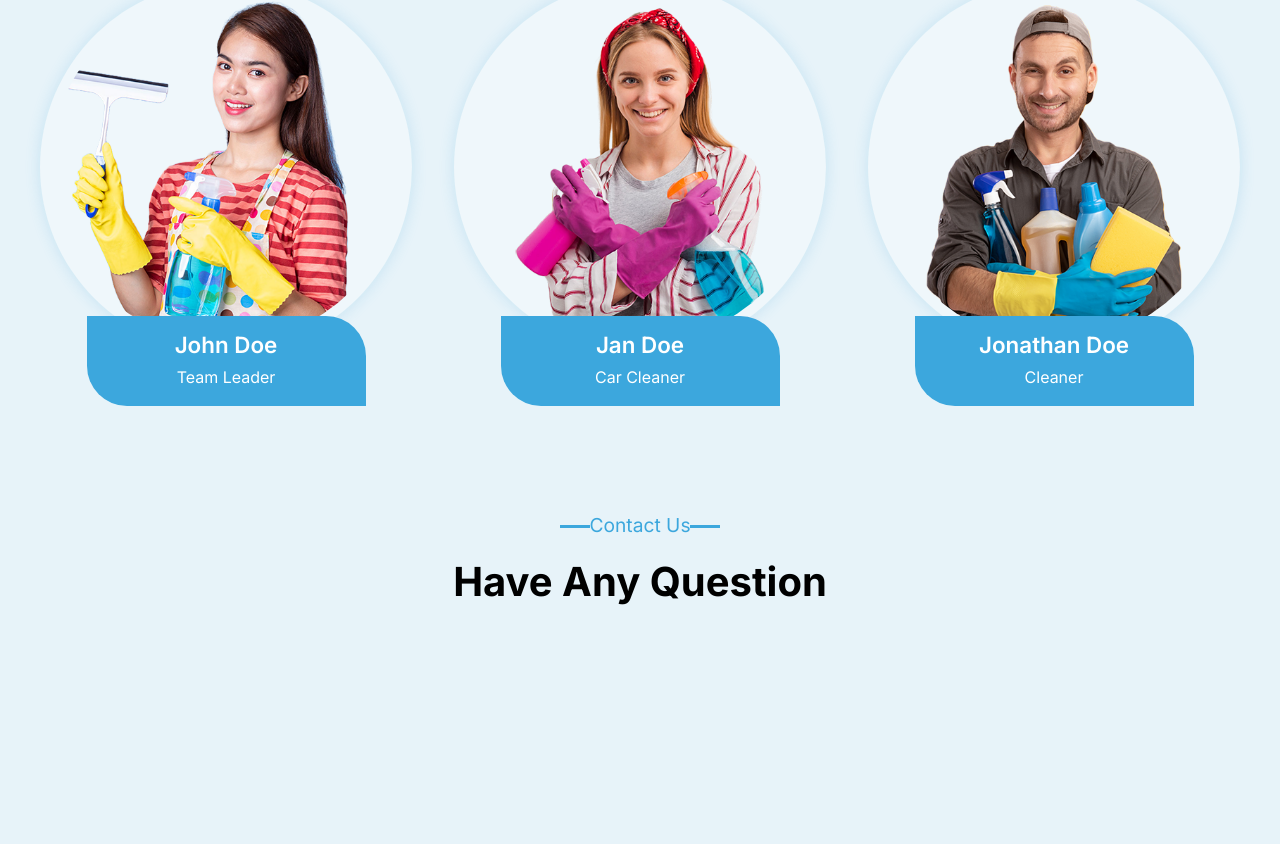
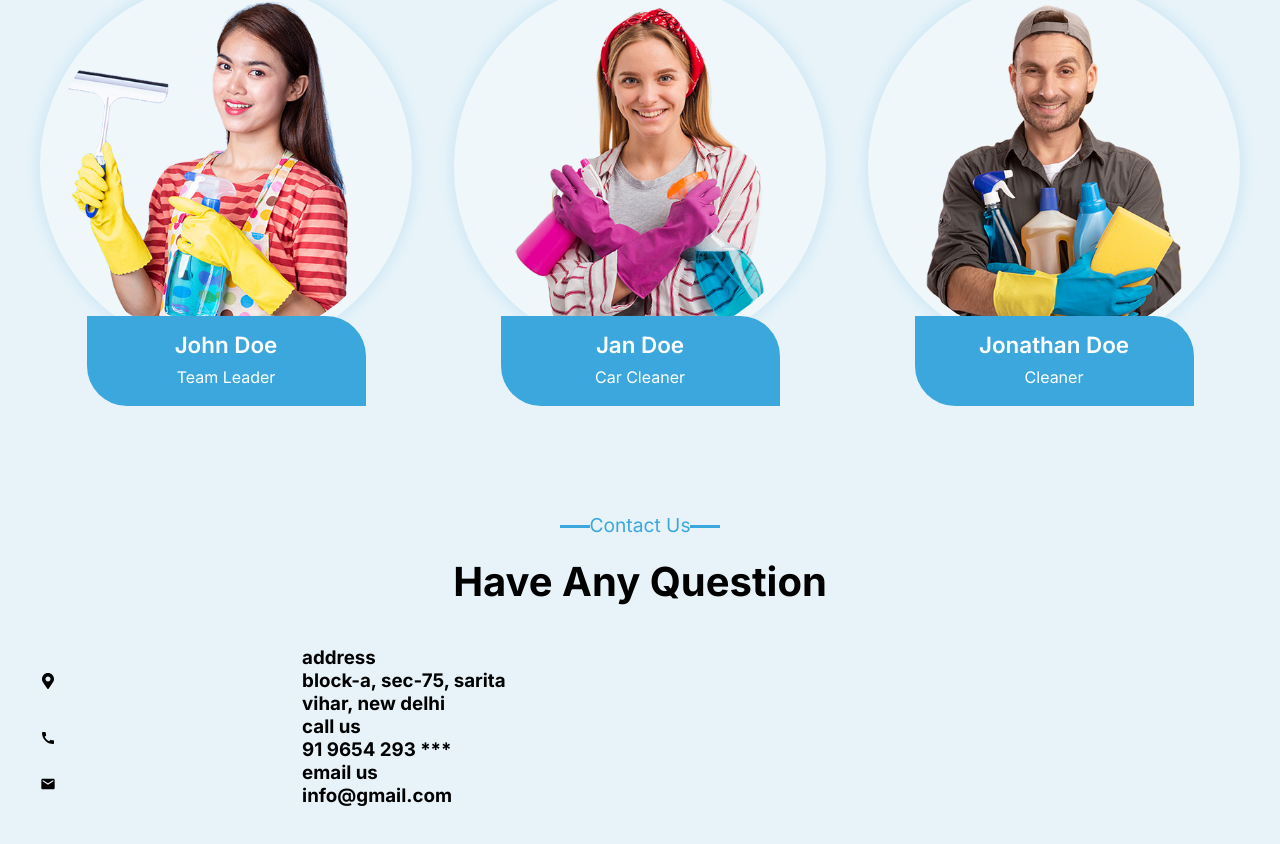
Before and after one commit to Bubblecrown/Home-Cleaning-Service, a React (Create React App) app: page / in a window 1280 px wide. Shown: the part 3017-3861 px from the top of the page. Before the commit the page ends 3743 px from the top, so only its background shows below. Built offline with nearby package versions, Linux system fonts and the light colour scheme.

Commit message:
edit column contact section

```diff
--- a/src/components/Card/CardStyle.jsx
+++ b/src/components/Card/CardStyle.jsx
@@ -3,12 +3,13 @@ import {
   BgCircleColor,
   Boxshadow,
   Button,
+  Column,
   Primary,
   Secondary,
 } from "../../globalStyles";
 
 export const CardPlan = styled.section`
-  flex: 1;
+  ${Column}
   max-width: 32%;
   flex-basis: 32%;
   height: auto;
@@ -17,10 +18,6 @@ export const CardPlan = styled.section`
   border-radius: 10px;
   box-shadow: ${Boxshadow};
   text-transform: capitalize;
-  @media screen and (max-width: 768px) {
-    max-width: 100%;
-    flex-basis: 100%;
-  }
 `;
 
 export const CardTier = styled.h1`
--- a/src/data/ContactData.js
+++ b/src/data/ContactData.js
@@ -1,6 +1,27 @@
-export const ContactData ={
-  title:"contact us",
-  sectionTitle:"have any question",
+import { FaMapMarkerAlt } from "react-icons/fa";
+import { MdCall, MdEmail } from "react-icons/md";
+
+export const ContactData = {
+  title: "contact us",
+  sectionTitle: "have any question",
   headTitle: false,
   center: true,
-}
+};
+
+export const AddressData = [
+  {
+    icon: FaMapMarkerAlt,
+    title: "address",
+    detail: "block-a, sec-75, sarita vihar, new delhi",
+  },
+  {
+    icon: MdCall,
+    title: "call us",
+    detail: "91 9654 293 ***",
+  },
+  {
+    icon: MdEmail,
+    title: "email us",
+    detail: "info@gmail.com",
+  },
+];
--- a/src/globalStyles.js
+++ b/src/globalStyles.js
@@ -56,7 +56,7 @@ export const Row = styled.div`
 
 export const Column = styled.aside`
   flex: 1;
-  max-width: 48%;
+  max-width: ${({column})=>(column? column : "48%")} ;
   flex-basis: 48%;
   position: relative;
   @media screen and (max-width: 768px) {
--- a/src/layouts/ContactSection/ContactSection.js
+++ b/src/layouts/ContactSection/ContactSection.js
@@ -1,16 +1,27 @@
 import React from "react";
 import { TitleSection } from "../../components";
-import { ContactData } from "../../data/ContactData";
+import { AddressData, ContactData } from "../../data/ContactData";
 import { Column, Container, Row, Section } from "../../globalStyles";
 
+import { AddressTitle, AddressDetail, ContactColumn } from "./ContactStyle";
 const ContactSection = () => {
   return (
     <Section>
       <Container>
         <TitleSection {...ContactData} />
         <Row>
-          <Column></Column>
-          <Column></Column>
+          <ContactColumn column={"42%"}>
+            {AddressData.map((item, index) => (
+              <Row key={index}>
+                <item.icon />
+                <Column>
+                  <AddressTitle>{item.title}</AddressTitle>
+                  <AddressDetail>{item.detail}</AddressDetail>
+                </Column>
+              </Row>
+            ))}
+          </ContactColumn>
+          <ContactColumn column={"55%"}></ContactColumn>
         </Row>
       </Container>
     </Section>
--- a/src/layouts/ContactSection/ContactStyle.js
+++ b/src/layouts/ContactSection/ContactStyle.js
@@ -1 +1,12 @@
 import styled from "styled-components";
+import { Column } from "../../globalStyles";
+
+export const AddressTitle = styled.h1`
+
+`
+
+export const AddressDetail = styled.h1`
+
+`
+
+export const ContactColumn=styled(Column)``
--- a/src/layouts/ServeSection/ServeStyle.js
+++ b/src/layouts/ServeSection/ServeStyle.js
@@ -1,7 +1,7 @@
 import styled from "styled-components";
 import { CircleLabel } from "../../globalStyles";
 
-export const ServiceColumn = styled.aside`
+export const ServiceColumn = styled.section`
   display: flex;
   flex-direction: column;
   align-items: center;
```
Also changed, not shown: src/layouts/PricingSection/PricingStyle.js (deleted, +0 -34 lines).
